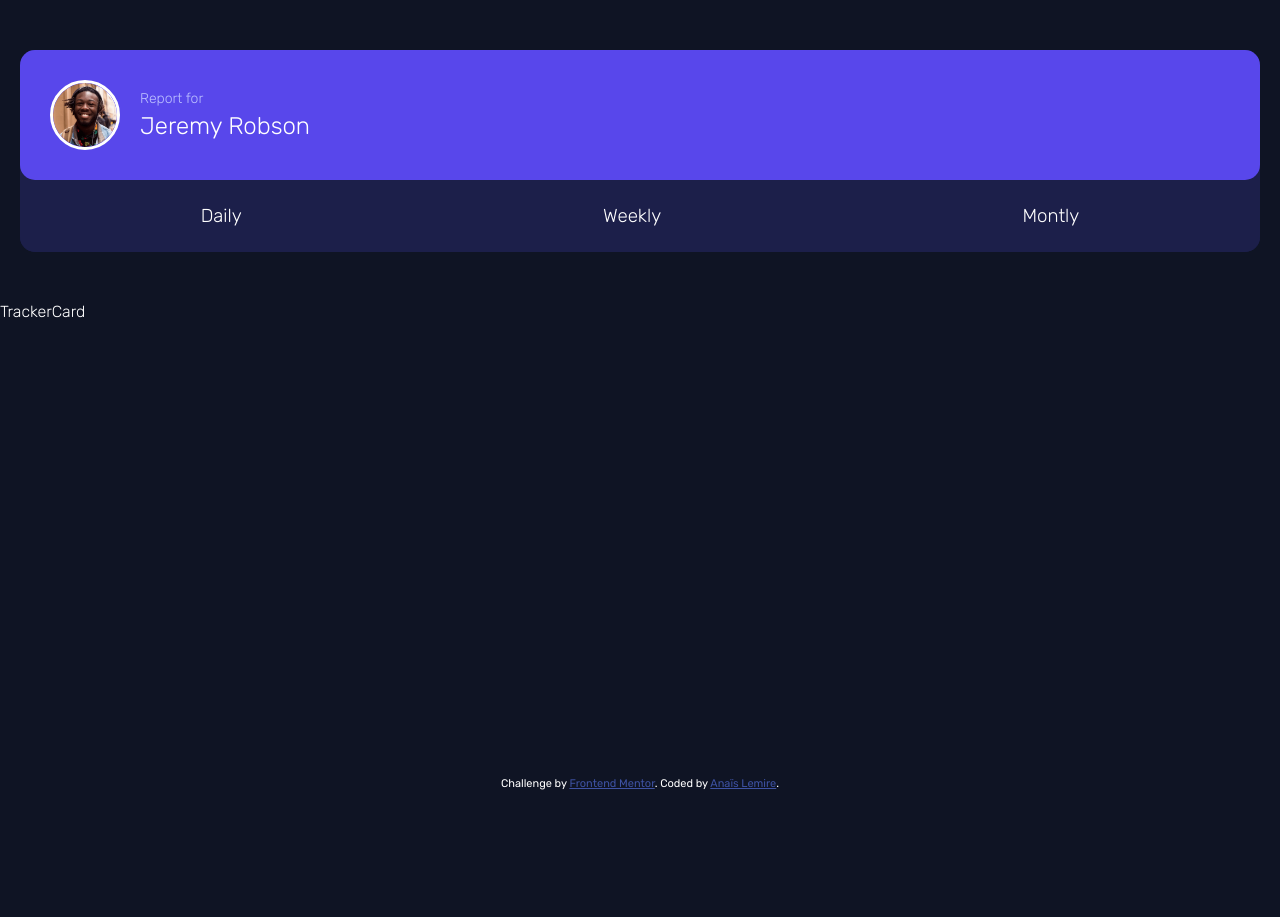
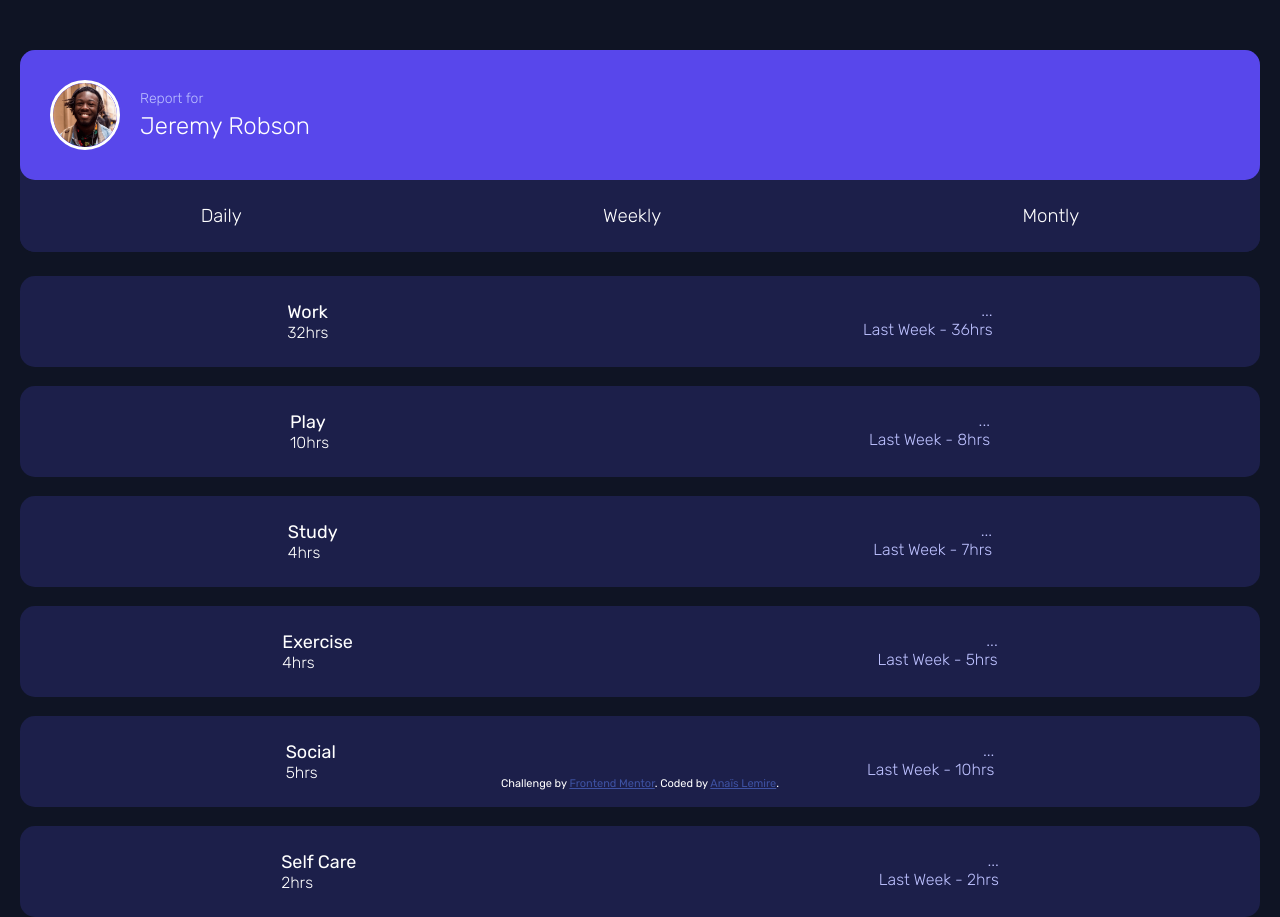
Before and after one commit to anaislcno/Time-Tracker-Dashboard, a React (Vite) app: page / in a window 1280 px wide. Before the commit the page ends 800 px from the top, so only its background shows below. Built offline with nearby package versions, Linux system fonts and the light colour scheme.

Commit message:
connecting datas to tracker cards

```diff
--- a/src/components/Dashboard/Dashboard.tsx
+++ b/src/components/Dashboard/Dashboard.tsx
@@ -1,11 +1,11 @@
 import UserCard from "../UserCard/UserCard";
-import TrackerCard from "../TrackerCard/TrackerCard";
+import TrackerList from "../TrackerList/TrackerList";
 
 const Dashboard = () => {
   return (
     <div>
       <UserCard />
-      <TrackerCard />
+      <TrackerList />
     </div>
   );
 };
--- a/src/components/TrackerCard/TrackerCard.css
+++ b/src/components/TrackerCard/TrackerCard.css
@@ -0,0 +1,23 @@
+.tracker-card {
+  margin: 0px 20px;
+  /* border-radius: 15px; */
+}
+
+.tracker-card h2 {
+  font-weight: 400;
+  font-size: 18px;
+}
+
+.tracker-infos {
+  background-color: var(--dark-blue);
+  border-radius: 15px;
+  font-size: 16px;
+  padding: 25px 0px;
+  display: flex;
+  justify-content: space-around;
+}
+
+.tracker-infos__blue {
+  color: var(--pale-blue);
+  text-align: end;
+}
--- a/src/components/TrackerCard/TrackerCard.tsx
+++ b/src/components/TrackerCard/TrackerCard.tsx
@@ -1,5 +1,44 @@
-const TrackerCard = () => {
-  return <div>TrackerCard</div>;
+import "./TrackerCard.css";
+
+type TimeProps = {
+  current: number;
+  previous: number;
+};
+
+type DataItem = {
+  title: string;
+  timeframes: {
+    daily: TimeProps;
+    weekly: TimeProps;
+    monthly: TimeProps;
+  };
+};
+
+type CardProps = {
+  data: DataItem;
+};
+
+const TrackerCard = ({ data }: CardProps) => {
+  const { title, timeframes } = data;
+  const { current: currentHours, previous: previousHours } = timeframes.weekly;
+
+  return (
+    <div className="tracker-card">
+      <div className="background">
+        <img src="" />
+      </div>
+      <div className="tracker-infos">
+        <div>
+          <h2>{title}</h2>
+          <p>{`${currentHours}hrs`}</p>
+        </div>
+        <div className="tracker-infos__blue">
+          <p>...</p>
+          <p>{`Last Week - ${previousHours}hrs`}</p>
+        </div>
+      </div>
+    </div>
+  );
 };
 
 export default TrackerCard;
--- /dev/null
+++ b/src/components/TrackerList/TrackerList.tsx
@@ -0,0 +1,15 @@
+import data from "./../../data/data.json";
+import TrackerCard from "../TrackerCard/TrackerCard";
+
+const TrackerCardList = () => {
+  console.log(data);
+  return (
+    <div>
+      {data.map((item, index) => (
+        <TrackerCard key={index} data={item} />
+      ))}
+    </div>
+  );
+};
+
+export default TrackerCardList;
--- a/src/components/UserCard/UserCard.css
+++ b/src/components/UserCard/UserCard.css
@@ -1,5 +1,5 @@
 .user-container {
-  margin: 50px 20px;
+  margin: 50px 20px 5px 20px;
   border-radius: 15px;
   background-color: var(--dark-blue);
 }
```
Also changed, not shown: src/data/data.json (renamed from data/data.json).
